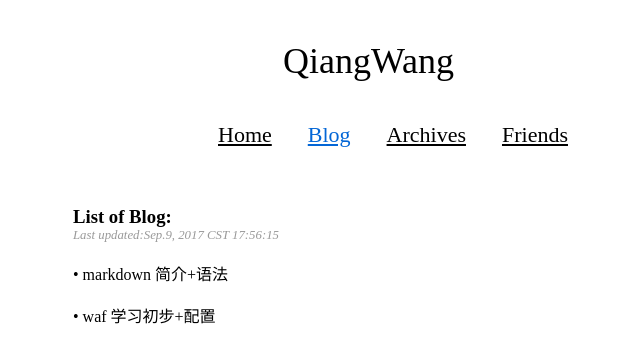
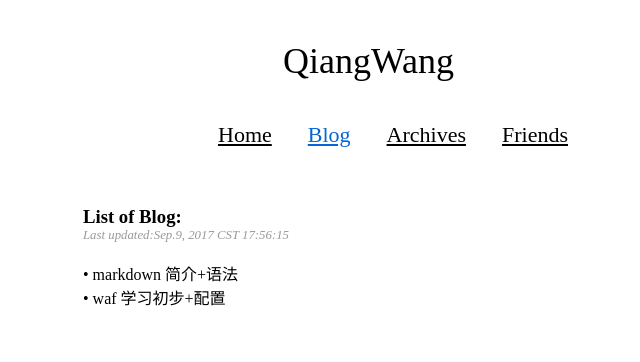
Before and after one commit to q1angwang/Blog-of-wq, a plain HTML site: page index.html in a window 1280 px wide. Shown: the whole page, without its empty margins (267-907 px from the left). Drawn offline with Linux system fonts and the light colour scheme.

Commit message:
Add files via upload

```diff
--- a/index.html
+++ b/index.html
@@ -14,12 +14,10 @@
         margin: 40px auto;
     }
 
-    .title{
-        display: block;
-        width: 600px;
-        margin: 0px auto;
+    .listcenter{
+        margin: 0 auto;
+        width: 580px;
     }
-
     .grey{
         font-size:80%;
         color: #999999;
@@ -66,17 +64,17 @@
 
 
 
-<h3 class="title">List of Blog:</h3>
-<div class="grey title">
+<h3 class="listcenter">List of Blog:</h3>
+<div class="grey listcenter">
     <i>Last updated:Sep.9, 2017 CST 17:56:15</i>
 </div>
 
 <br>
 
+<div class="listcenter">
+<a class="nounderline" href="http://qiangwang.site/blog/md/md">• markdown 简介+语法</a><br>
+<a class="nounderline" href="http://qiangwang.site/blog/waf/waf">• waf 学习初步+配置</a><br>
 
-<a class="nounderline title" href="http://qiangwang.site/blog/md/md">• markdown 简介+语法</a><br>
-<a class="nounderline title" href="http://qiangwang.site/blog/waf/waf">• waf 学习初步+配置</a><br>
-
-
+</div>
 </body>
 </html>
```
